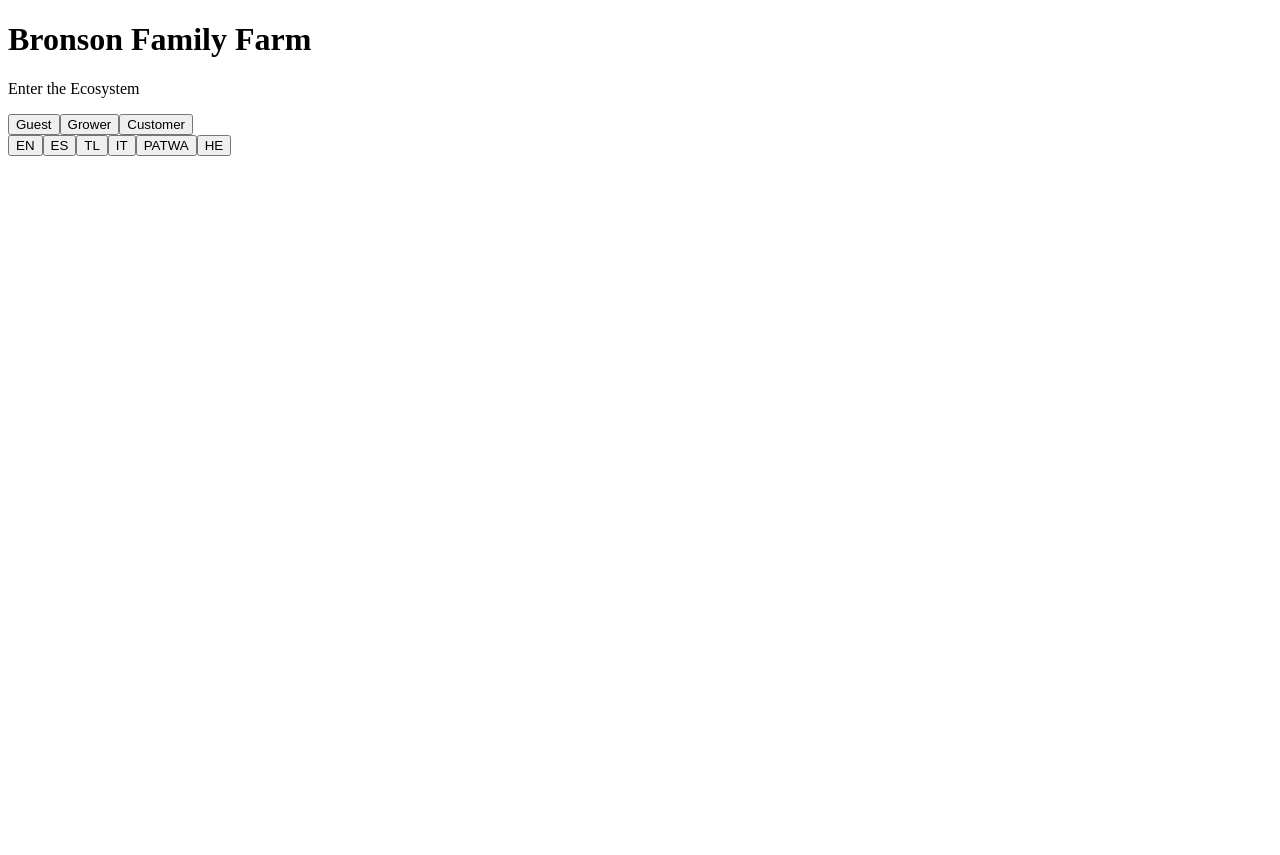
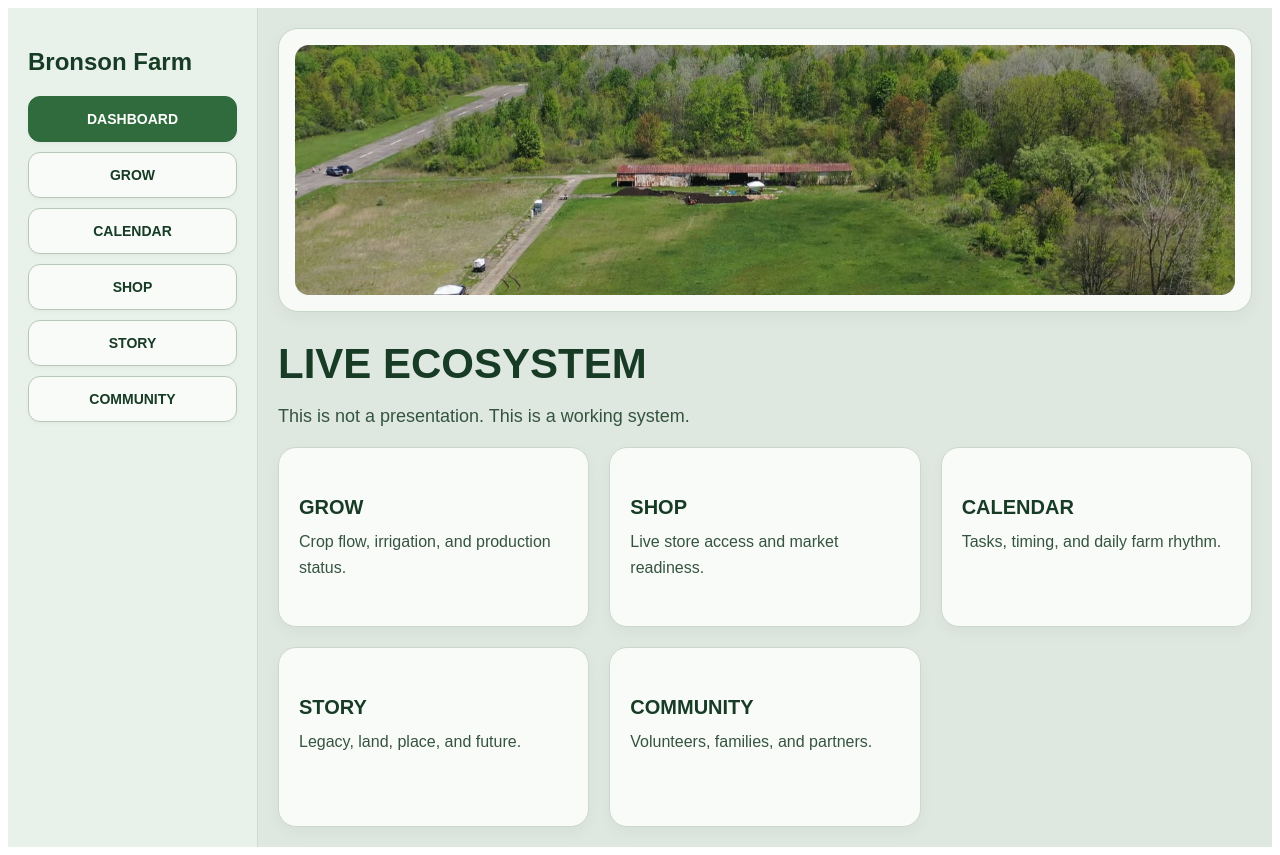
Before and after one commit to cburgessemail-gif/Farm, a React (Vite) app: page / in a window 1280 px wide. Before the commit the page ends 800 px from the top, so only its background shows below. Built offline with nearby package versions, Linux system fonts and the light colour scheme.

Commit message:
Refactor App component and update image handling

```diff
--- a/src/App.tsx
+++ b/src/App.tsx
@@ -1,120 +1,394 @@
-import { useState } from "react";
+import React, { useState } from "react";
 
-const images = {
-  hero: "/hero.jpg",
-  grow: "/grow.jpg",
-  market: "/market.jpg",
-  calendar: "/calendar.jpg",
-  community: "/community.jpg",
-  education: "/education.jpg",
-};
+type Panel = "dashboard" | "grow" | "calendar" | "shop" | "story" | "community";
 
-const languages = ["EN", "ES", "TL", "IT", "PATWA", "HE"];
+const HERO_IMAGE = "/GrowArea.jpg";
+const STORY_IMAGE = "/GrowArea2.jpg";
 
 export default function App() {
-  const [role, setRole] = useState<null | string>(null);
-  const [lang, setLang] = useState("EN");
+  const [panel, setPanel] = useState<Panel>("dashboard");
 
-  if (!role) {
   return (
-      <div className="h-screen flex flex-col items-center justify-center bg-green-900 text-white">
-        <h1 className="text-4xl mb-6">Bronson Family Farm</h1>
-        <p className="mb-6">Enter the Ecosystem</p>
+    <div style={styles.app}>
+      <aside style={styles.sidebar}>
+        <h2 style={styles.logo}>Bronson Farm</h2>
 
-        <div className="flex gap-4 mb-8">
-          <button onClick={() => setRole("guest")} className="btn">Guest</button>
-          <button onClick={() => setRole("grower")} className="btn">Grower</button>
-          <button onClick={() => setRole("customer")} className="btn">Customer</button>
-        </div>
-
-        <div className="flex gap-2">
-          {languages.map(l => (
-            <button key={l} onClick={() => setLang(l)} className="px-2">
-              {l}
+        {["dashboard", "grow", "calendar", "shop", "story", "community"].map((item) => (
+          <button
+            key={item}
+            style={{
+              ...styles.navBtn,
+              ...(panel === item ? styles.active : {}),
+            }}
+            onClick={() => setPanel(item as Panel)}
+          >
+            {item.toUpperCase()}
           </button>
         ))}
-        </div>
+      </aside>
+
+      <main style={styles.main}>
+        {panel === "dashboard" && <Dashboard setPanel={setPanel} />}
+        {panel === "grow" && <Grow />}
+        {panel === "calendar" && <Calendar />}
+        {panel === "shop" && <Shop />}
+        {panel === "story" && <Story />}
+        {panel === "community" && <Community />}
+      </main>
     </div>
   );
 }
 
+function Dashboard({ setPanel }: { setPanel: (panel: Panel) => void }) {
   return (
-    <div className="font-sans text-gray-900">
+    <>
+      <div style={styles.heroWrap}>
+        <img src={HERO_IMAGE} alt="Bronson Family Farm" style={styles.hero} />
+      </div>
 
-      {/* NAV */}
-      <nav className="fixed top-0 w-full bg-white shadow p-4 flex justify-between z-50">
-        <div className="font-bold">BFF</div>
-        <div className="flex gap-4">
-          <a href="#grow">Grow</a>
-          <a href="#market">Market</a>
-          <a href="#calendar">Calendar</a>
-          <a href="#community">Community</a>
+      <h1 style={styles.title}>LIVE ECOSYSTEM</h1>
+      <p style={styles.text}>This is not a presentation. This is a working system.</p>
+
+      <div style={styles.grid}>
+        <Card
+          title="GROW"
+          text="Crop flow, irrigation, and production status."
+          onClick={() => setPanel("grow")}
+        />
+        <Card
+          title="SHOP"
+          text="Live store access and market readiness."
+          onClick={() => setPanel("shop")}
+        />
+        <Card
+          title="CALENDAR"
+          text="Tasks, timing, and daily farm rhythm."
+          onClick={() => setPanel("calendar")}
+        />
+        <Card
+          title="STORY"
+          text="Legacy, land, place, and future."
+          onClick={() => setPanel("story")}
+        />
+        <Card
+          title="COMMUNITY"
+          text="Volunteers, families, and partners."
+          onClick={() => setPanel("community")}
+        />
       </div>
-      </nav>
-
-      {/* HERO */}
-      <section
-        style={{ backgroundImage: `url(${images.hero})` }}
-        className="h-screen bg-cover bg-center flex items-center justify-center text-white"
-      >
-        <div className="bg-black/40 p-10 rounded-xl text-center">
-          <h1 className="text-5xl mb-4">Farm & Family Ecosystem</h1>
-          <p>Role: {role.toUpperCase()} | Language: {lang}</p>
-        </div>
-      </section>
-
-      {/* GROW */}
-      <section
-        id="grow"
-        style={{ backgroundImage: `url(${images.grow})` }}
-        className="h-screen bg-cover bg-center flex items-center p-10 text-white"
-      >
-        <div className="bg-black/40 p-6 rounded-xl max-w-xl">
-          <h2 className="text-3xl mb-4">Grower Hub</h2>
-          <p>Track crops, seedlings, and planting cycles.</p>
-        </div>
-      </section>
-
-      {/* MARKET */}
-      <section
-        id="market"
-        style={{ backgroundImage: `url(${images.market})` }}
-        className="h-screen bg-cover bg-center flex items-center p-10 text-white"
-      >
-        <div className="bg-black/40 p-6 rounded-xl max-w-xl">
-          <h2 className="text-3xl mb-4">Marketplace</h2>
-          <p>Buy seedlings, produce, and supplies.</p>
-        </div>
-      </section>
-
-      {/* CALENDAR */}
-      <section
-        id="calendar"
-        style={{ backgroundImage: `url(${images.calendar})` }}
-        className="h-screen bg-cover bg-center flex items-center p-10 text-white"
-      >
-        <div className="bg-black/40 p-6 rounded-xl max-w-xl">
-          <h2 className="text-3xl mb-4">Grower Calendar</h2>
-          <ul>
-            <li>🌱 Seed Start – April</li>
-            <li>🌿 Transplant – May</li>
-            <li>🌽 Harvest – Summer</li>
-          </ul>
-        </div>
-      </section>
-
-      {/* COMMUNITY */}
-      <section
-        id="community"
-        style={{ backgroundImage: `url(${images.community})` }}
-        className="h-screen bg-cover bg-center flex items-center p-10 text-white"
-      >
-        <div className="bg-black/40 p-6 rounded-xl max-w-xl">
-          <h2 className="text-3xl mb-4">Community</h2>
-          <p>Workforce training, youth programs, volunteers.</p>
-        </div>
-      </section>
-
-    </div>
+    </>
   );
 }
+
+function Grow() {
+  return (
+    <>
+      <h2 style={styles.sectionTitle}>Grower System</h2>
+      <div style={styles.grid2}>
+        <div style={styles.cardStatic}>
+          <h3 style={styles.cardHeading}>Production Status</h3>
+          <p style={styles.bodyText}>Collards: Ready</p>
+          <p style={styles.bodyText}>Peppers: Growing</p>
+          <p style={styles.bodyText}>Tomatoes: Transplanting</p>
+        </div>
+
+        <div style={styles.cardStatic}>
+          <h3 style={styles.cardHeading}>Next Actions</h3>
+          <p style={styles.bodyText}>• Watering cycle</p>
+          <p style={styles.bodyText}>• Harvest prep</p>
+          <p style={styles.bodyText}>• Market packaging</p>
+        </div>
+      </div>
+    </>
+  );
+}
+
+function Calendar() {
+  return (
+    <>
+      <h2 style={styles.sectionTitle}>Farm Calendar</h2>
+      <table style={styles.table}>
+        <thead>
+          <tr>
+            <th style={styles.th}>Time</th>
+            <th style={styles.th}>Task</th>
+          </tr>
+        </thead>
+        <tbody>
+          <tr>
+            <td style={styles.td}>7:00 AM</td>
+            <td style={styles.td}>Water Plants</td>
+          </tr>
+          <tr>
+            <td style={styles.td}>9:00 AM</td>
+            <td style={styles.td}>Harvest Greens</td>
+          </tr>
+          <tr>
+            <td style={styles.td}>12:00 PM</td>
+            <td style={styles.td}>Prep Market</td>
+          </tr>
+          <tr>
+            <td style={styles.td}>4:00 PM</td>
+            <td style={styles.td}>Farmers Market</td>
+          </tr>
+        </tbody>
+      </table>
+    </>
+  );
+}
+
+function Shop() {
+  return (
+    <>
+      <h2 style={styles.sectionTitle}>Marketplace</h2>
+      <div style={styles.grid2}>
+        <div style={styles.cardStatic}>
+          <h3 style={styles.cardHeading}>Market Readiness</h3>
+          <p style={styles.bodyText}>Bubble Babies: Available</p>
+          <p style={styles.bodyText}>Seedlings: In season</p>
+          <p style={styles.bodyText}>Fresh produce: Market-based</p>
+        </div>
+
+        <div style={styles.cardStatic}>
+          <h3 style={styles.cardHeading}>Store Access</h3>
+          <p style={styles.bodyText}>Open the live Bronson Family Farm GrownBy store.</p>
+          <button
+            style={styles.button}
+            onClick={() =>
+              window.open(
+                "https://grownby.com/farms/bronson-family-farm/shop",
+                "_blank"
+              )
+            }
+          >
+            OPEN LIVE STORE
+          </button>
+        </div>
+      </div>
+    </>
+  );
+}
+
+function Story() {
+  return (
+    <>
+      <h2 style={styles.sectionTitle}>Our Story</h2>
+      <img src={STORY_IMAGE} alt="Story" style={styles.sectionImg} />
+      <div style={styles.cardStatic}>
+        <h3 style={styles.cardHeading}>Legacy + Place</h3>
+        <p style={styles.bodyText}>
+          Bronson Family Farm is more than a farm. It is legacy, land, renewal,
+          and the future growing from one place.
+        </p>
+      </div>
+    </>
+  );
+}
+
+function Community() {
+  return (
+    <>
+      <h2 style={styles.sectionTitle}>Community</h2>
+      <div style={styles.grid2}>
+        <div style={styles.cardStatic}>
+          <h3 style={styles.cardHeading}>Volunteers</h3>
+          <p style={styles.bodyText}>Support planting, setup, logistics, and farm activity.</p>
+        </div>
+        <div style={styles.cardStatic}>
+          <h3 style={styles.cardHeading}>Partners</h3>
+          <p style={styles.bodyText}>
+            Join infrastructure, workforce, wellness, and food access efforts.
+          </p>
+        </div>
+      </div>
+    </>
+  );
+}
+
+function Card({
+  title,
+  onClick,
+  text,
+}: {
+  title: string;
+  onClick: () => void;
+  text: string;
+}) {
+  return (
+    <button style={styles.card} onClick={onClick}>
+      <div style={styles.cardAccent} />
+      <h3 style={styles.cardHeading}>{title}</h3>
+      <p style={styles.cardText}>{text}</p>
+    </button>
+  );
+}
+
+const styles: Record<string, React.CSSProperties> = {
+  app: {
+    display: "grid",
+    gridTemplateColumns: "250px 1fr",
+    minHeight: "100vh",
+    fontFamily: "Arial, sans-serif",
+    background: "#dfe8e0",
+  },
+  sidebar: {
+    background: "#e9f2ea",
+    padding: "20px",
+    borderRight: "1px solid #cfd9d1",
+  },
+  logo: {
+    marginBottom: 20,
+    fontSize: 24,
+    fontWeight: 700,
+    color: "#173b24",
+  },
+  navBtn: {
+    display: "block",
+    width: "100%",
+    padding: "14px 12px",
+    marginBottom: "10px",
+    cursor: "pointer",
+    border: "1px solid #b8c7b9",
+    borderRadius: "12px",
+    background: "#f8fbf8",
+    color: "#173b24",
+    fontSize: 14,
+    fontWeight: 700,
+    boxShadow: "0 2px 4px rgba(0,0,0,0.03)",
+  },
+  active: {
+    background: "#2f6b3c",
+    color: "#fff",
+    border: "1px solid #2f6b3c",
+  },
+  main: {
+    padding: "20px",
+    overflow: "auto",
+  },
+  heroWrap: {
+    background: "#f7faf7",
+    border: "1px solid #c8d5c9",
+    borderRadius: "20px",
+    padding: "16px",
+    marginBottom: "22px",
+    boxShadow: "0 6px 18px rgba(0,0,0,0.04)",
+  },
+  hero: {
+    width: "100%",
+    height: 250,
+    objectFit: "cover",
+    borderRadius: "14px",
+    display: "block",
+  },
+  title: {
+    fontSize: 42,
+    marginBottom: 12,
+    color: "#173b24",
+  },
+  text: {
+    fontSize: 18,
+    marginBottom: 20,
+    color: "#35543f",
+  },
+  grid: {
+    display: "grid",
+    gridTemplateColumns: "repeat(3, 1fr)",
+    gap: 20,
+  },
+  grid2: {
+    display: "grid",
+    gridTemplateColumns: "1fr 1fr",
+    gap: "20px",
+    marginTop: "20px",
+  },
+  card: {
+    background: "#f9fbf9",
+    padding: 20,
+    cursor: "pointer",
+    border: "1px solid #cad8cb",
+    borderRadius: "18px",
+    minHeight: 180,
+    display: "flex",
+    flexDirection: "column",
+    justifyContent: "flex-start",
+    textAlign: "left",
+    boxShadow: "0 6px 16px rgba(0,0,0,0.04)",
+  },
+  cardStatic: {
+    background: "#f9fbf9",
+    padding: 20,
+    border: "1px solid #cad8cb",
+    borderRadius: "18px",
+    minHeight: 160,
+    boxShadow: "0 6px 16px rgba(0,0,0,0.04)",
+  },
+  cardAccent: {
+    height: 10,
+    borderRadius: 999,
+    background: "#6aa56f",
+    marginBottom: 18,
+  },
+  cardHeading: {
+    margin: "0 0 10px 0",
+    color: "#173b24",
+    fontSize: 20,
+  },
+  cardText: {
+    margin: 0,
+    lineHeight: 1.6,
+    color: "#35543f",
+    fontSize: 16,
+  },
+  bodyText: {
+    margin: "0 0 8px 0",
+    lineHeight: 1.6,
+    color: "#35543f",
+    fontSize: 16,
+  },
+  sectionTitle: {
+    fontSize: 34,
+    marginBottom: 8,
+    color: "#173b24",
+  },
+  sectionImg: {
+    width: "100%",
+    height: 240,
+    objectFit: "cover",
+    marginBottom: 20,
+    border: "1px solid #c8d5c9",
+    borderRadius: "16px",
+    display: "block",
+    boxShadow: "0 6px 18px rgba(0,0,0,0.04)",
+  },
+  button: {
+    padding: 15,
+    background: "#2f6b3c",
+    color: "#fff",
+    border: "none",
+    borderRadius: "12px",
+    cursor: "pointer",
+    fontWeight: 700,
+    marginTop: 12,
+  },
+  table: {
+    width: "100%",
+    marginTop: 20,
+    borderCollapse: "collapse",
+    background: "#f9fbf9",
+    borderRadius: "18px",
+    overflow: "hidden",
+    boxShadow: "0 6px 16px rgba(0,0,0,0.04)",
+  },
+  th: {
+    textAlign: "left",
+    padding: 14,
+    border: "1px solid #d5e0d6",
+    background: "#eef5ee",
+    color: "#173b24",
+  },
+  td: {
+    padding: 14,
+    border: "1px solid #d5e0d6",
+    color: "#35543f",
+  },
+};
```
Lines whose indentation alone changed are shown as unchanged.
